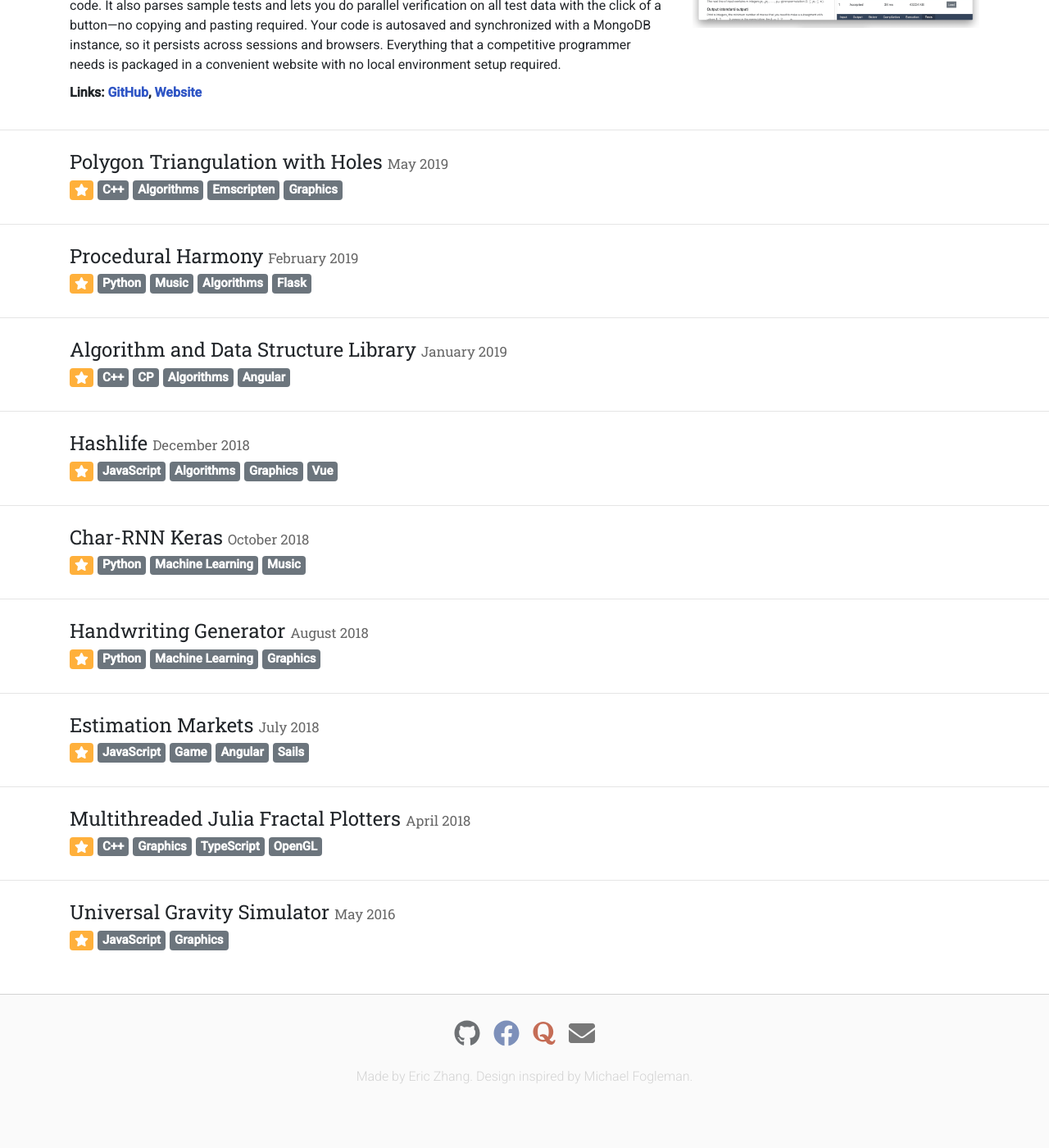
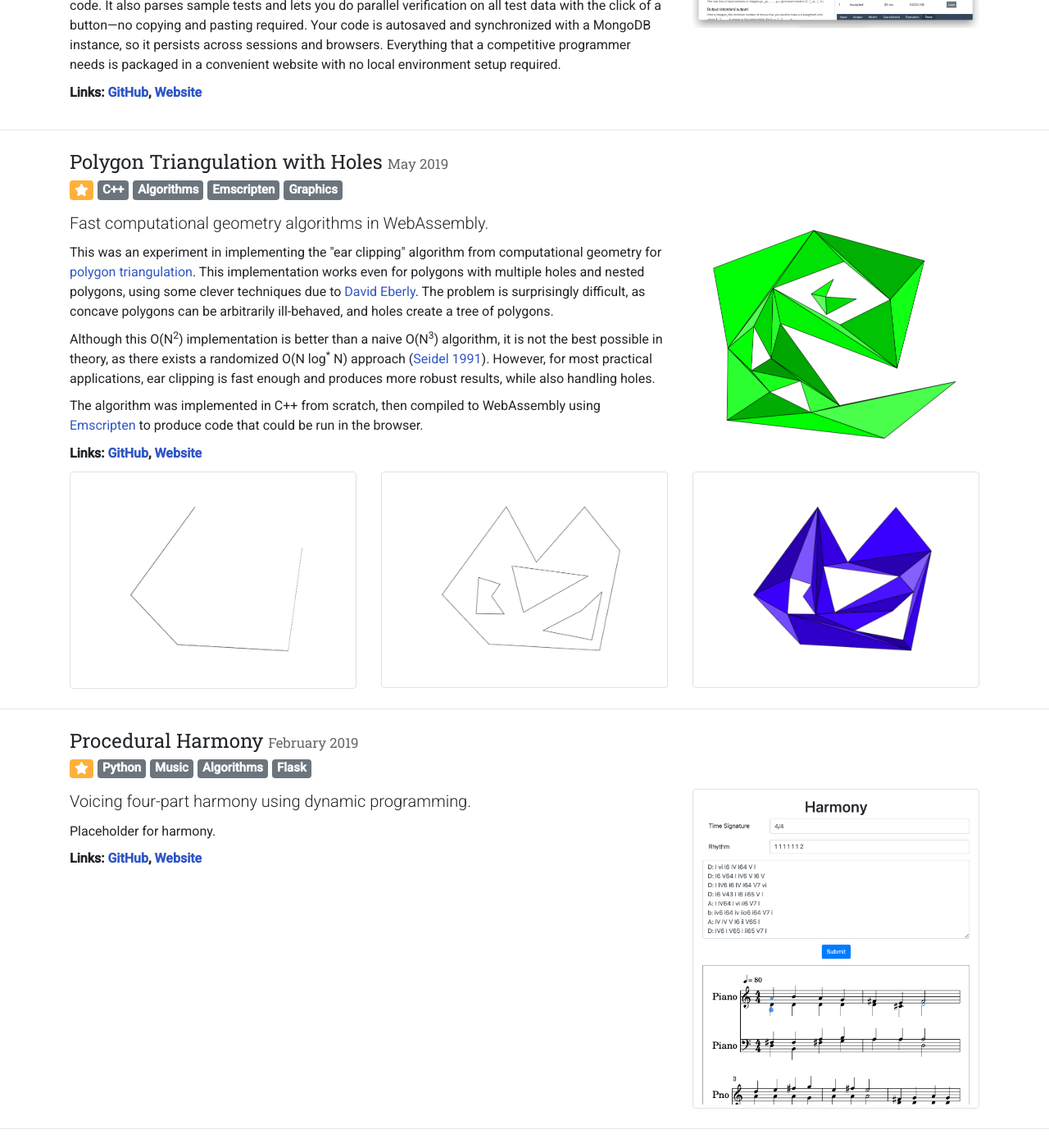
Before and after one commit to ekzhang/ekzhang.github.io, a Jekyll site: the page built from pages/projects.html, in a window 1280 px wide and 1400 px high, scrolled down 983 px. Shown: the whole window at 82% size. Built offline with Jekyll 4.4.1, drawn with Linux system fonts in a browser that asks for light colours; nearby versions of some CDN libraries; comment, search, counter and statistics services are not loaded; before the commit the page ends 2342 px from its top, so only the background shows below that.

Commit message:
Additional work on projects page

```diff
--- a/_data/projects.yml
+++ b/_data/projects.yml
@@ -14,11 +14,13 @@
   date: May 2019
   repo: ekzhang/triangulate
   tags: C++,Algorithms,Emscripten,Graphics
+  summary: triangulate.html
 
 - title: Procedural Harmony
   date: February 2019
   repo: ekzhang/harmony
   tags: Python,Music,Algorithms,Flask
+  summary: harmony.html
 
 - title: Algorithm and Data Structure Library
   date: January 2019
--- /dev/null
+++ b/_includes/projects/harmony.html
@@ -0,0 +1,22 @@
+<div class="row">
+  <div class="col-md-8">
+    <p class="lead">Voicing four-part harmony using dynamic programming.</p>
+    <p>
+      Placeholder for harmony.
+    </p>
+    <p class="font-weight-bold">
+      Links:
+      <a href="https://github.com/ekzhang/harmony">GitHub</a>,
+      <a href="http://autoharmony.herokuapp.com/">Website</a>
+    </p>
+  </div>
+  <div class="col-md-4">
+    <a href="/assets/images/harmony.png">
+      <img
+        class="img-fluid img-thumbnail"
+        alt="Set with Friends"
+        src="/assets/images/harmony.png"
+      />
+    </a>
+  </div>
+</div>
--- /dev/null
+++ b/_includes/projects/triangulate.html
@@ -0,0 +1,76 @@
+<div class="row">
+  <div class="col-md-8">
+    <p class="lead">Fast computational geometry algorithms in WebAssembly.</p>
+    <p>
+      This was an experiment in implementing the "ear clipping" algorithm from
+      computational geometry for
+      <a href="https://en.wikipedia.org/wiki/Polygon_triangulation"
+        >polygon triangulation</a
+      >. This implementation works even for polygons with multiple holes and
+      nested polygons, using some clever techniques due to
+      <a
+        href="https://www.geometrictools.com/Documentation/TriangulationByEarClipping.pdf"
+        >David Eberly</a
+      >. The problem is surprisingly difficult, as concave polygons can be
+      arbitrarily ill-behaved, and holes create a tree of polygons.
+    </p>
+    <p>
+      Although this O(N<sup>2</sup>) implementation is better than a naive
+      O(N<sup>3</sup>) algorithm, it is not the best possible in theory, as
+      there exists a randomized O(N log<sup>*</sup> N) approach (<a
+        href="https://www.sciencedirect.com/science/article/pii/0925772191900124"
+        >Seidel 1991</a
+      >). However, for most practical applications, ear clipping is fast enough
+      and produces more robust results, while also handling holes.
+    </p>
+    <p>
+      The algorithm was implemented in C++ from scratch, then compiled to
+      WebAssembly using <a href="https://emscripten.org/">Emscripten</a> to
+      produce code that could be run in the browser.
+    </p>
+    <p class="font-weight-bold">
+      Links:
+      <a href="https://github.com/ekzhang/triangulate">GitHub</a>,
+      <a href="https://triangulate.surge.sh/">Website</a>
+    </p>
+  </div>
+  <div class="col-md-4">
+    <a href="/assets/images/triangulate-1.png">
+      <img
+        class="img-fluid"
+        alt="Set with Friends"
+        src="/assets/images/triangulate-1.png"
+      />
+    </a>
+  </div>
+</div>
+
+<div class="row">
+  <div class="col-md-4 d-none d-md-block">
+    <a href="/assets/images/triangulate-1.png">
+      <img
+        class="img-fluid img-thumbnail"
+        alt="Set with Friends"
+        src="/assets/images/triangulate-2.png"
+      />
+    </a>
+  </div>
+  <div class="col-md-4 d-none d-md-block">
+    <a href="/assets/images/triangulate-1.png">
+      <img
+        class="img-fluid img-thumbnail"
+        alt="Set with Friends"
+        src="/assets/images/triangulate-3.png"
+      />
+    </a>
+  </div>
+  <div class="col-md-4 d-none d-md-block">
+    <a href="/assets/images/triangulate-1.png">
+      <img
+        class="img-fluid img-thumbnail"
+        alt="Set with Friends"
+        src="/assets/images/triangulate-4.png"
+      />
+    </a>
+  </div>
+</div>
```
Also changed, not shown: assets/images/harmony.png (added), assets/images/triangulate-1.png (added), assets/images/triangulate-2.png (added), assets/images/triangulate-3.png (added), assets/images/triangulate-4.png (added).
